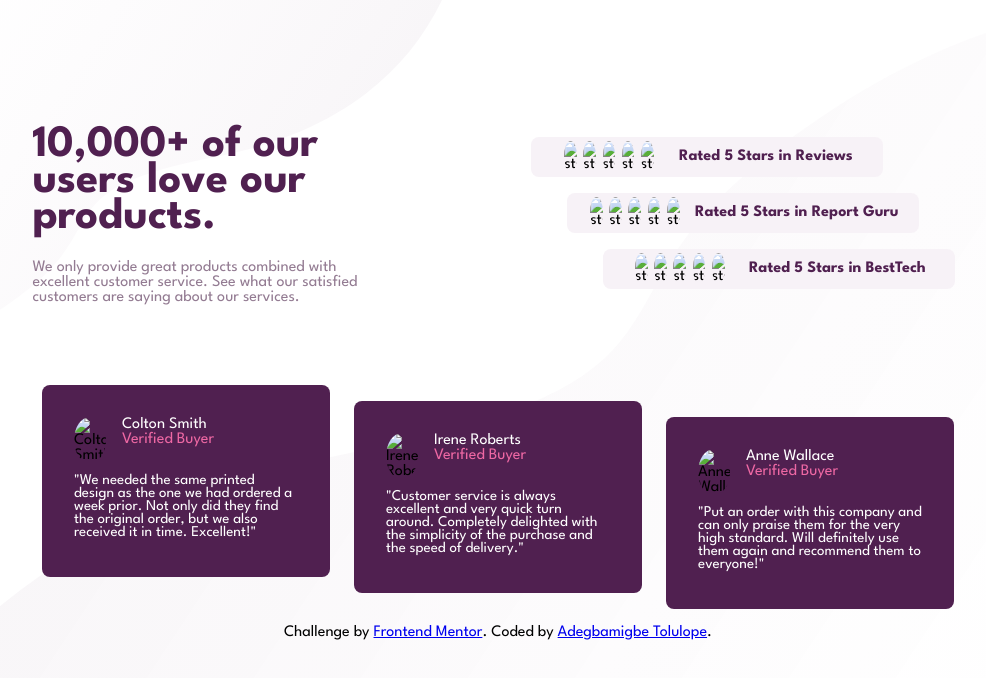
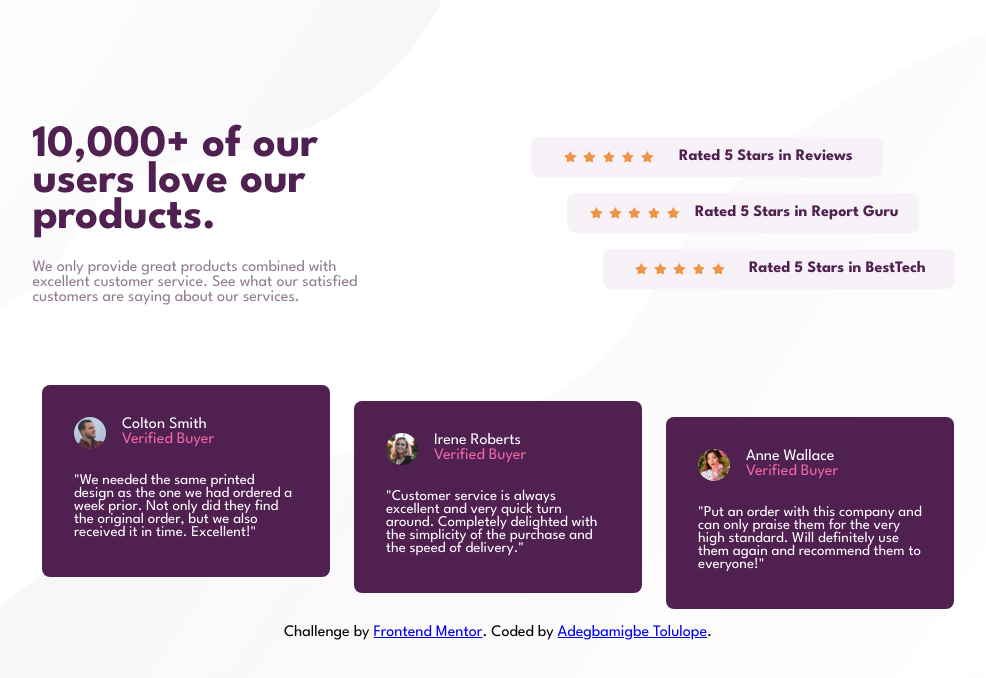
Before and after one commit to ioddgamers/Social-proof-section, a plain HTML site: page index.html in a window 1280 px wide. Shown: the whole page, without its empty margins (142-1128 px from the left). Drawn offline with Linux system fonts and the light colour scheme; files whose address does not match are found by name.

Commit message:
Update index.html
Updated the directory for the images

```diff
--- a/index.html
+++ b/index.html
@@ -9,7 +9,7 @@
       rel="icon"
       type="image/png"
       sizes="32x32"
-      href="./images/favicon-32x32.png"
+      href="images/favicon-32x32.png"
     />
 
     <link rel="stylesheet" href="style.css">
@@ -26,31 +26,31 @@
       <!----Rating section-->
       <div class="rating reviews">
         <div class="star-rating">
-          <img src="/social-proof-section-master/images/icon-star.svg" alt="star">
-          <img src="/social-proof-section-master/images/icon-star.svg" alt="star">
-          <img src="/social-proof-section-master/images/icon-star.svg" alt="star">
-          <img src="/social-proof-section-master/images/icon-star.svg" alt="star">
-          <img src="/social-proof-section-master/images/icon-star.svg" alt="star">
+          <img src="images/icon-star.svg" alt="star">
+          <img src="images/icon-star.svg" alt="star">
+          <img src="images/icon-star.svg" alt="star">
+          <img src="images/icon-star.svg" alt="star">
+          <img src="images/icon-star.svg" alt="star">
         </div>
         <p class="text">Rated 5 Stars in Reviews</p>
         </div>
       <div class="rating report-guru">
         <div class="star-rating">
-          <img src="/social-proof-section-master/images/icon-star.svg" alt="star">
-          <img src="/social-proof-section-master/images/icon-star.svg" alt="star">
-          <img src="/social-proof-section-master/images/icon-star.svg" alt="star">
-          <img src="/social-proof-section-master/images/icon-star.svg" alt="star">
-          <img src="/social-proof-section-master/images/icon-star.svg" alt="star">
+          <img src="images/icon-star.svg" alt="star">
+          <img src="images/icon-star.svg" alt="star">
+          <img src="images/icon-star.svg" alt="star">
+          <img src="images/icon-star.svg" alt="star">
+          <img src="images/icon-star.svg" alt="star">
         </div>
         <p class="text"> Rated 5 Stars in Report Guru</p>
       </div>
       <div class="rating besttech">
         <div class="star-rating">
-          <img src="/social-proof-section-master/images/icon-star.svg" alt="star">
-          <img src="/social-proof-section-master/images/icon-star.svg" alt="star">
-          <img src="/social-proof-section-master/images/icon-star.svg" alt="star">
-          <img src="/social-proof-section-master/images/icon-star.svg" alt="star">
-          <img src="/social-proof-section-master/images/icon-star.svg" alt="star">
+          <img src="images/icon-star.svg" alt="star">
+          <img src="images/icon-star.svg" alt="star">
+          <img src="images/icon-star.svg" alt="star">
+          <img src="images/icon-star.svg" alt="star">
+          <img src="images/icon-star.svg" alt="star">
         </div>
         <p class="text">Rated 5 Stars in BestTech</p>
       </div>
@@ -58,7 +58,7 @@
       <!----Review section-->
       <div class="review-section">
         <div class="review-container colton">
-          <img src="/social-proof-section-master/images/image-colton.jpg" alt="Colton Smith">
+          <img src="images/image-colton.jpg" alt="Colton Smith">
           <p class="name">Colton Smith </p>
           <p class="status">Verified Buyer</p>
           <p class="review">"We needed the same printed design as the one we had ordered a week prior.
@@ -66,14 +66,14 @@
       Excellent!"</p>
         </div>
         <div class="review-container irene">
-          <img src="/social-proof-section-master/images/image-irene.jpg" alt="Irene Roberts">
+          <img src="images/image-irene.jpg" alt="Irene Roberts">
           <p class="name">Irene Roberts</p>
           <p class="status">Verified Buyer</p>
           <p class="review">"Customer service is always excellent and very quick turn around. Completely
       delighted with the simplicity of the purchase and the speed of delivery."</p>
         </div>
         <div class="review-container anne">
-          <img src="/social-proof-section-master/images/image-anne.jpg" alt="Anne Wallace">
+          <img src="images/image-anne.jpg" alt="Anne Wallace">
           <p class="name">Anne Wallace </p>
           <p class="status">Verified Buyer</p>
           <p class="review">"Put an order with this company and can only praise them for the very high
```
